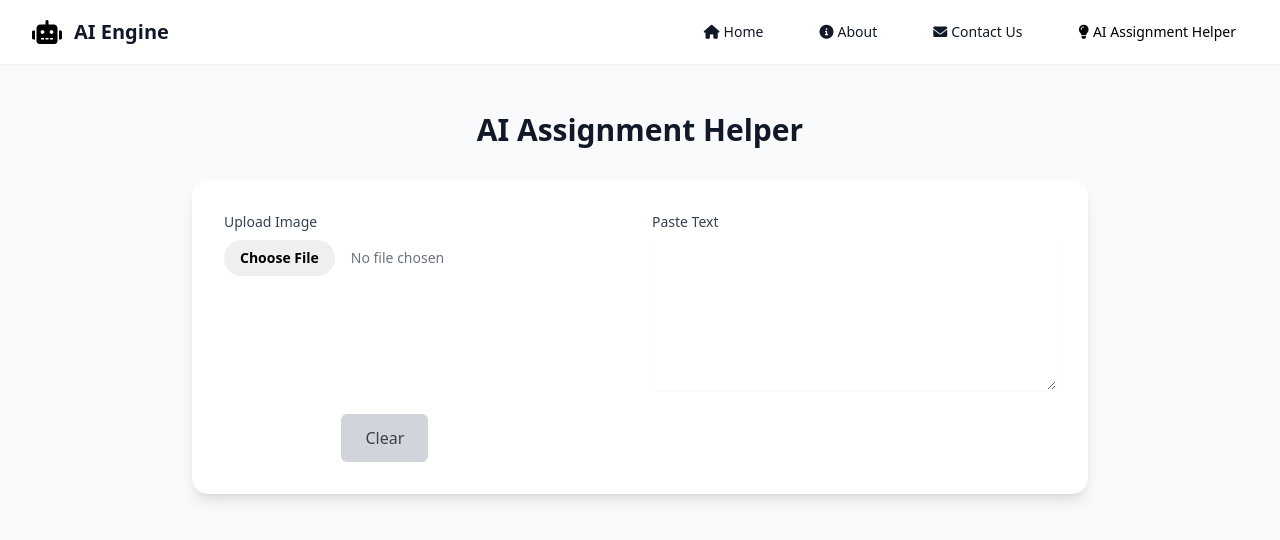
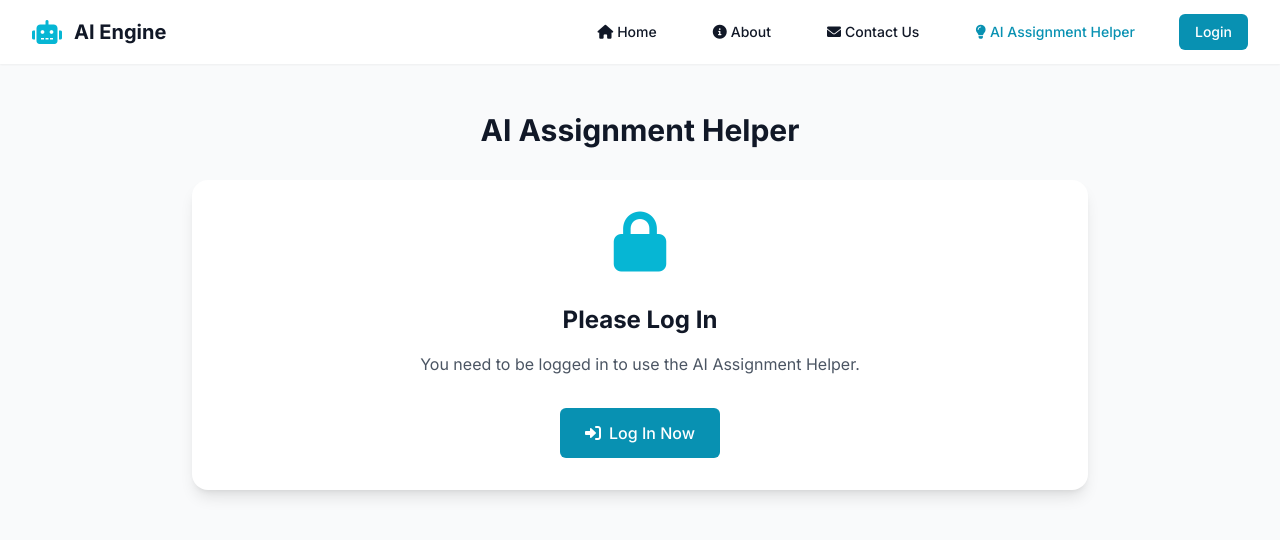
Before and after one commit to incubus1998/blackboxai-1744742850029, a Flask app: page /ai-assignment-helper in a window 1280 px wide. Shown: the top 540 px of the page. Run offline with Flask 3, Linux system fonts and the light colour scheme; some libraries are stand-ins or nearby versions.

Commit message:
Add templates/ai_assignment_helper.html 1744915578827

```diff
--- a/templates/ai_assignment_helper.html
+++ b/templates/ai_assignment_helper.html
@@ -5,6 +5,31 @@
     <meta name="viewport" content="width=device-width, initial-scale=1" />
     <title>AI Assignment Helper - AI Engine</title>
     <script src="https://cdn.tailwindcss.com"></script>
+    <script>
+        tailwind.config = {
+            theme: {
+                extend: {
+                    colors: {
+                        primary: {
+                            50: '#ecfeff',
+                            100: '#cffafe',
+                            200: '#a5f3fc',
+                            300: '#67e8f9',
+                            400: '#22d3ee',
+                            500: '#06b6d4',
+                            600: '#0891b2',
+                            700: '#0e7490',
+                            800: '#155e75',
+                            900: '#164e63',
+                        }
+                    },
+                    fontFamily: {
+                        'inter': ['Inter', 'sans-serif'],
+                    },
+                }
+            }
+        }
+    </script>
     <link rel="stylesheet" href="{{ url_for('static', filename='style.css') }}" />
     <link rel="stylesheet" href="{{ url_for('static', filename='aihelper.style.css') }}" />
     <link href="https://fonts.googleapis.com/css2?family=Inter:wght@300;400;500;600;700&display=swap" rel="stylesheet" />
@@ -33,15 +58,51 @@
                     <a href="{{ url_for('ai_assignment_helper') }}" class="text-primary-600 px-3 py-2 rounded-md text-sm font-medium flex items-center space-x-1">
                         <i class="fas fa-lightbulb"></i><span>AI Assignment Helper</span>
                     </a>
+                    {% if session.get('logged_in') %}
+                    <a href="{{ url_for('logout') }}" class="ml-auto px-4 py-2 bg-primary-600 text-white rounded-md hover:bg-primary-700 focus:outline-none focus:ring-2 focus:ring-offset-2 focus:ring-primary-500 text-sm font-medium">
+                        Logout
+                    </a>
+                    {% else %}
+                    <a href="{{ url_for('login') }}" class="ml-auto px-4 py-2 bg-primary-600 text-white rounded-md hover:bg-primary-700 focus:outline-none focus:ring-2 focus:ring-offset-2 focus:ring-primary-500 text-sm font-medium">
+                        Login
+                    </a>
+                    {% endif %}
                 </div>
             </div>
         </div>
     </nav>
 
+    <!-- Flash Messages -->
+    {% with messages = get_flashed_messages(with_categories=true) %}
+        {% if messages %}
+            <div class="max-w-7xl mx-auto px-4 sm:px-6 lg:px-8 mt-4">
+                {% for category, message in messages %}
+                    <div class="rounded-md p-4 mb-4 {% if category == 'error' %}bg-red-50 text-red-700{% elif category == 'success' %}bg-green-50 text-green-700{% else %}bg-blue-50 text-blue-700{% endif %}">
+                        <div class="flex">
+                            <div class="flex-shrink-0">
+                                {% if category == 'error' %}
+                                    <i class="fas fa-exclamation-circle"></i>
+                                {% elif category == 'success' %}
+                                    <i class="fas fa-check-circle"></i>
+                                {% else %}
+                                    <i class="fas fa-info-circle"></i>
+                                {% endif %}
+                            </div>
+                            <div class="ml-3">
+                                <p class="text-sm font-medium">{{ message }}</p>
+                            </div>
+                        </div>
+                    </div>
+                {% endfor %}
+            </div>
+        {% endif %}
+    {% endwith %}
+
     <!-- Main Content -->
     <main class="max-w-7xl mx-auto px-4 sm:px-6 lg:px-8 py-12">
         <h1 class="text-3xl font-bold text-gray-900 mb-8 text-center">AI Assignment Helper</h1>
 
+        {% if session.get('logged_in') %}
         <form id="assignment-form" class="bg-white rounded-2xl shadow-lg p-8 max-w-4xl mx-auto space-y-6" enctype="multipart/form-data">
             <div class="flex flex-col md:flex-row gap-6">
                 <div class="flex-1">
@@ -54,8 +115,8 @@
                 </div>
             </div>
             <div class="flex space-x-4">
-                <button type="submit" class="px-6 py-3 bg-primary-600 text-white rounded-md hover:bg-primary-700 focus:outline-none focus:ring-2 focus:ring-offset-2 focus:ring-primary-500">Submit</button>
-                <button type="button" id="clear-assignment" class="px-6 py-3 bg-gray-300 text-gray-700 rounded-md hover:bg-gray-400 focus:outline-none focus:ring-2 focus:ring-offset-2 focus:ring-gray-400">Clear</button>
+                <button type="submit" class="px-6 py-3 bg-primary-600 text-white rounded-md hover:bg-primary-700 focus:outline-none focus:ring-2 focus:ring-offset-2 focus:ring-primary-500 transition-all duration-200 transform hover:-translate-y-0.5">Submit</button>
+                <button type="button" id="clear-assignment" class="px-6 py-3 bg-gray-300 text-gray-700 rounded-md hover:bg-gray-400 focus:outline-none focus:ring-2 focus:ring-offset-2 focus:ring-gray-400 transition-all duration-200 transform hover:-translate-y-0.5">Clear</button>
             </div>
         </form>
 
@@ -69,6 +130,19 @@
             <h2 class="text-2xl font-semibold text-primary-600">Image Optimization Details</h2>
             <p id="optimization-details" class="text-gray-700"></p>
         </div>
+        {% else %}
+        <div class="bg-white rounded-2xl shadow-lg p-8 max-w-4xl mx-auto text-center">
+            <div class="text-6xl text-primary-500 mb-8">
+                <i class="fas fa-lock"></i>
+            </div>
+            <h2 class="text-2xl font-bold text-gray-900 mb-4">Please Log In</h2>
+            <p class="text-gray-600 mb-8">You need to be logged in to use the AI Assignment Helper.</p>
+            <a href="{{ url_for('login') }}" class="inline-flex items-center px-6 py-3 border border-transparent text-base font-medium rounded-md text-white bg-primary-600 hover:bg-primary-700 focus:outline-none focus:ring-2 focus:ring-offset-2 focus:ring-primary-500 transition-all duration-200 transform hover:-translate-y-0.5">
+                <i class="fas fa-sign-in-alt mr-2"></i>
+                Log In Now
+            </a>
+        </div>
+        {% endif %}
     </main>
 
     <script>
@@ -80,6 +154,7 @@
         const explanationEl = document.getElementById('assignment-explanation');
         const optimizationEl = document.getElementById('optimization-details');
 
+        if (form) {
             form.addEventListener('submit', async (e) => {
                 e.preventDefault();
                 const formData = new FormData(form);
@@ -106,11 +181,14 @@
                     alert('Failed to submit assignment. Please try again.');
                 }
             });
+        }
 
+        if (clearBtn) {
             clearBtn.addEventListener('click', () => {
                 form.reset();
                 resultSection.classList.add('hidden');
             });
+        }
     </script>
 </body>
 </html>
```
Lines whose indentation alone changed are shown as unchanged.
